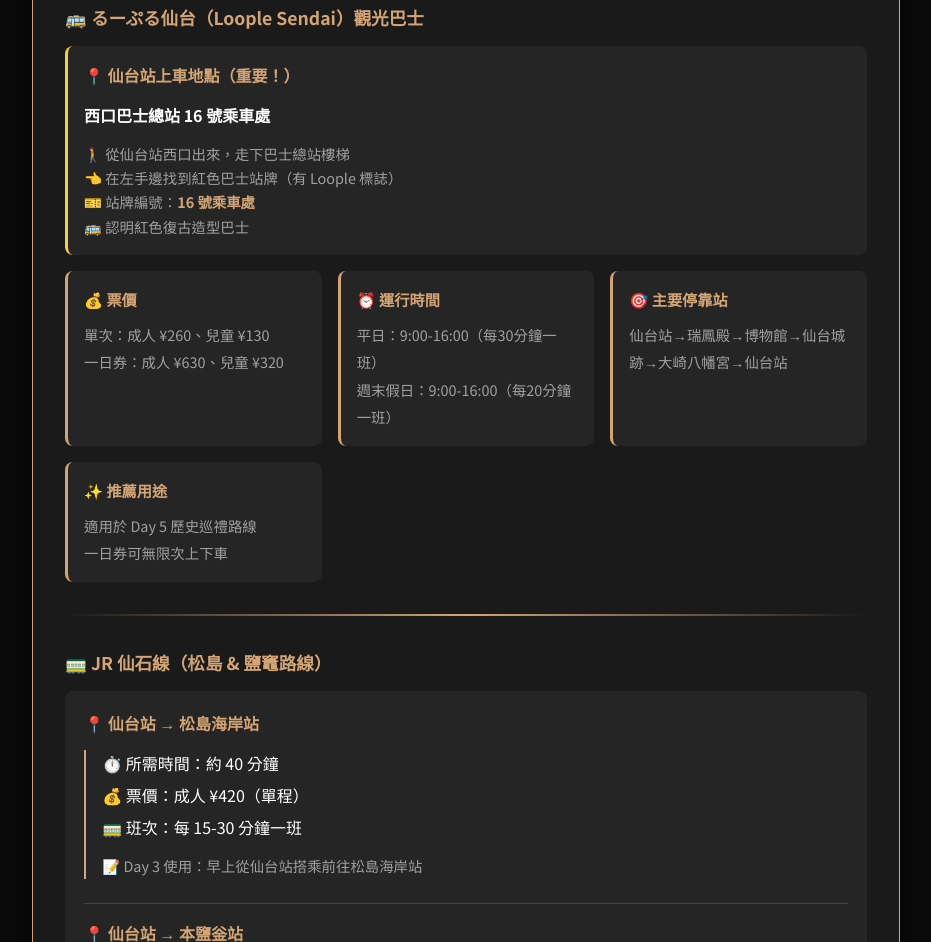
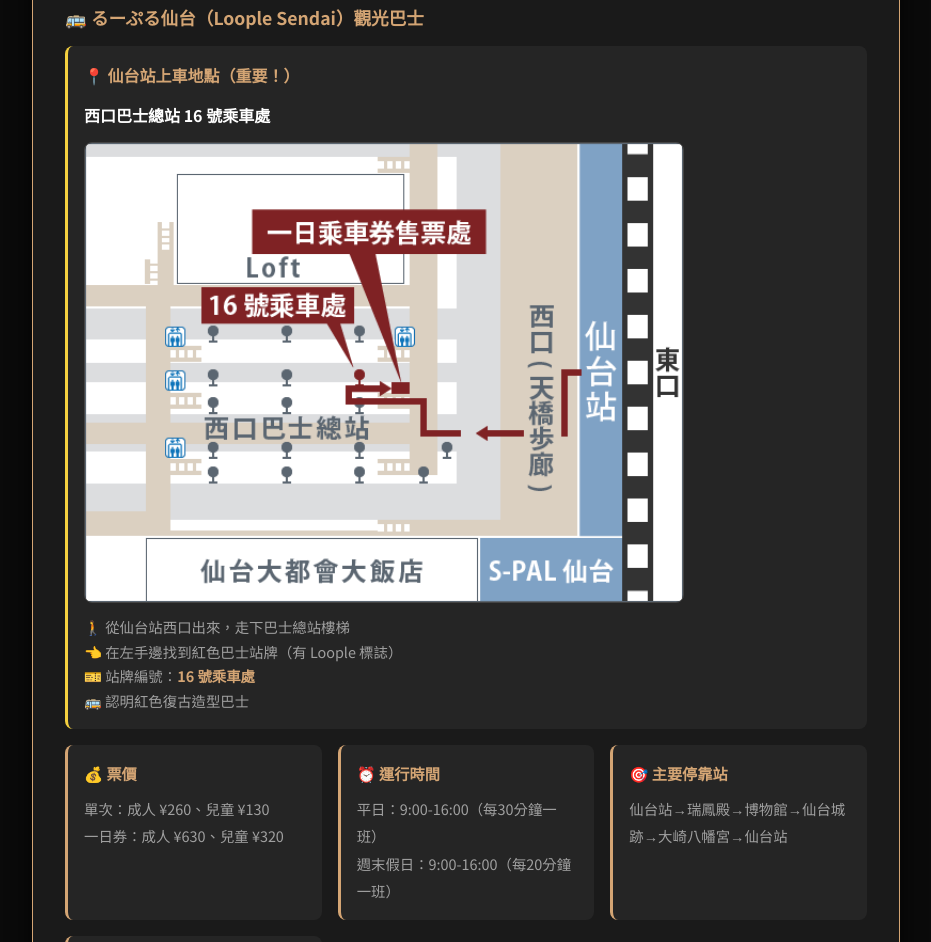
Before and after one commit to cheneugene0606-ai/SENDAI-travel-map202605, a plain HTML site: page index.html in a window 1280 px wide. Shown: the part 6957-7899 px from the top of the page, without its empty margins (174-1105 px from the left). Drawn offline with nearby package versions, Linux system fonts and the light colour scheme.

Commit message:
Update index.html

```diff
--- a/index.html
+++ b/index.html
@@ -214,6 +214,7 @@
                         <p style="color: var(--text-light); margin: 0.8rem 0;">
                             <strong>西口巴士總站 16 號乘車處</strong>
                         </p>
+                        <img src="images/loople-station-map.png" alt="Loople 仙台站乘車位置圖" style="width: 100%; max-width: 600px; border-radius: 8px; margin: 0.8rem 0; border: 1px solid #444; display: block;">
                         <p style="color: var(--text-gray); margin: 0.5rem 0 0 0; font-size: 0.9rem;">
                             🚶 從仙台站西口出來，走下巴士總站樓梯<br>
                             👈 在左手邊找到紅色巴士站牌（有 Loople 標誌）<br>
```
